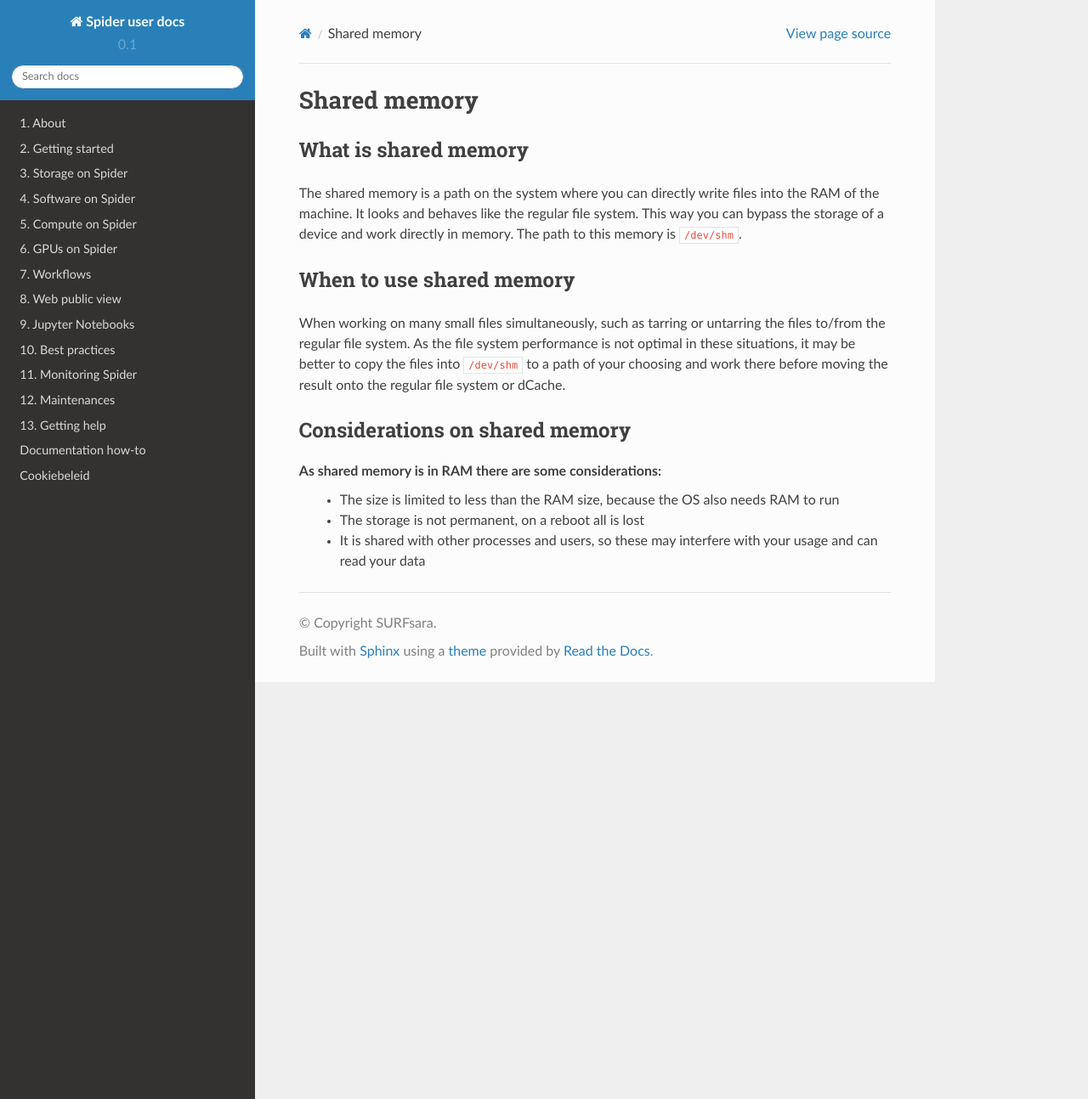
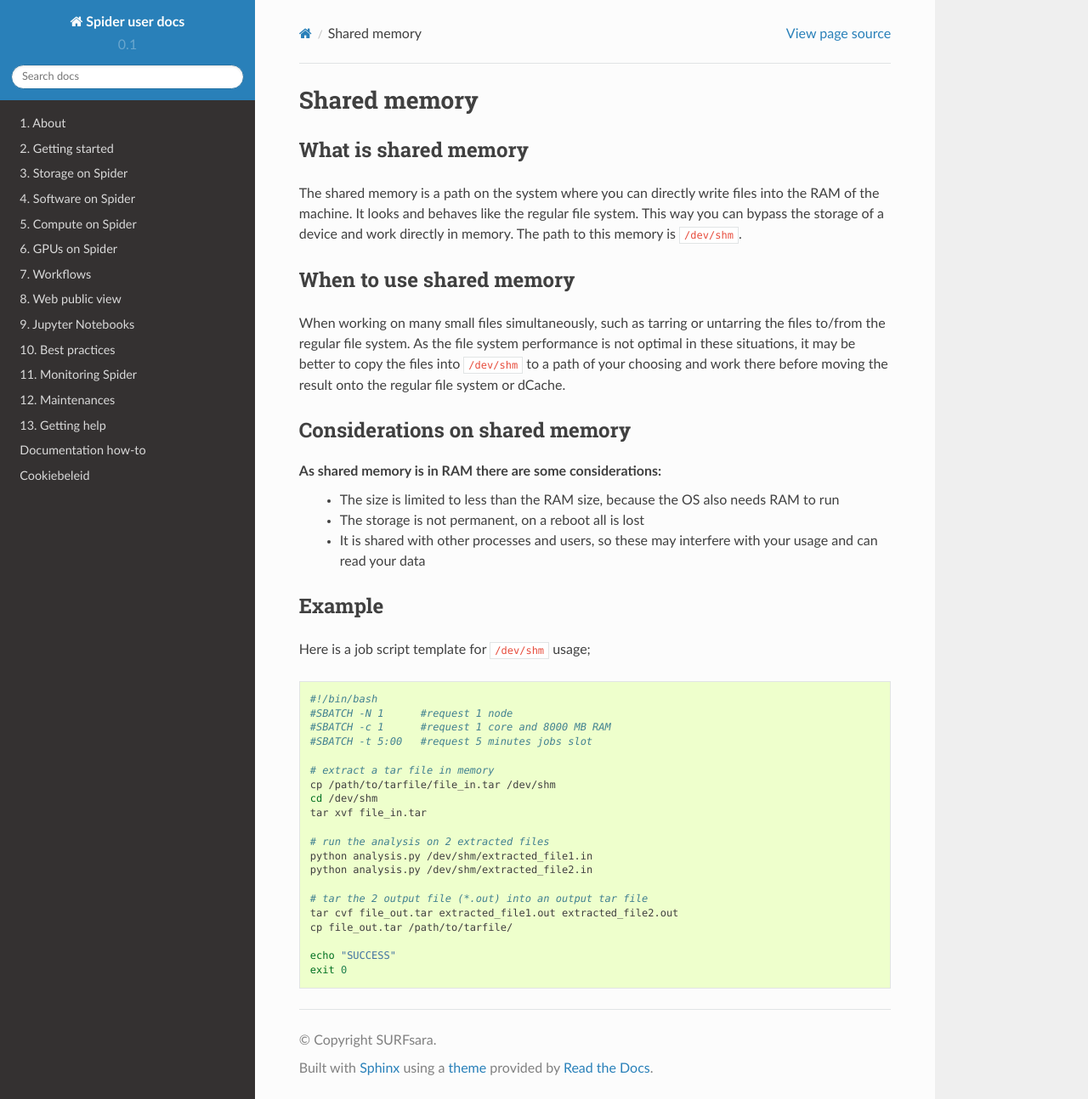
Before and after one commit to sara-nl/spiderdocs, a Sphinx documentation site: the page built from source/Pages/storage/shared_memory.rst, in a window 1280 px wide and 1294 px high. Shown: the whole window at 85% size. Built offline with Sphinx 7.4.7 and the Read the Docs theme 2.0.0, drawn with Linux system fonts in a browser that asks for light colours.

Commit message:
Add dev-shm example

```diff
--- a/source/Pages/best_practices.rst
+++ b/source/Pages/best_practices.rst
@@ -95,4 +95,5 @@ Once the wrapper is created you need to add it to your path to run, and all rele
 .. Tip:: There are more options that can be set in the ``spider.yaml`` file and while building / updating the wrapper. See the documentation and repository for more information:
 
     `LUMI Documentation <https://docs.lumi-supercomputer.eu/software/installing/container-wrapper/>`_
+
     `GitHub repository <https://github.com/CSCfi/hpc-container-wrapper/>`_
--- a/source/Pages/storage/shared_memory.rst
+++ b/source/Pages/storage/shared_memory.rst
@@ -21,3 +21,31 @@ As shared memory is in RAM there are some considerations:
  - The size is limited to less than the RAM size, because the OS also needs RAM to run
  - The storage is not permanent, on a reboot all is lost
  - It is shared with other processes and users, so these may interfere with your usage and can read your data
+
+Example
+-------
+
+Here is a job script template for ``/dev/shm`` usage;
+
+.. code-block:: bash
+
+   #!/bin/bash
+   #SBATCH -N 1      #request 1 node
+   #SBATCH -c 1      #request 1 core and 8000 MB RAM
+   #SBATCH -t 5:00   #request 5 minutes jobs slot
+
+   # extract a tar file in memory
+   cp /path/to/tarfile/file_in.tar /dev/shm
+   cd /dev/shm
+   tar xvf file_in.tar
+
+   # run the analysis on 2 extracted files
+   python analysis.py /dev/shm/extracted_file1.in
+   python analysis.py /dev/shm/extracted_file2.in
+
+   # tar the 2 output file (*.out) into an output tar file
+   tar cvf file_out.tar extracted_file1.out extracted_file2.out
+   cp file_out.tar /path/to/tarfile/
+
+   echo "SUCCESS"
+   exit 0
```
